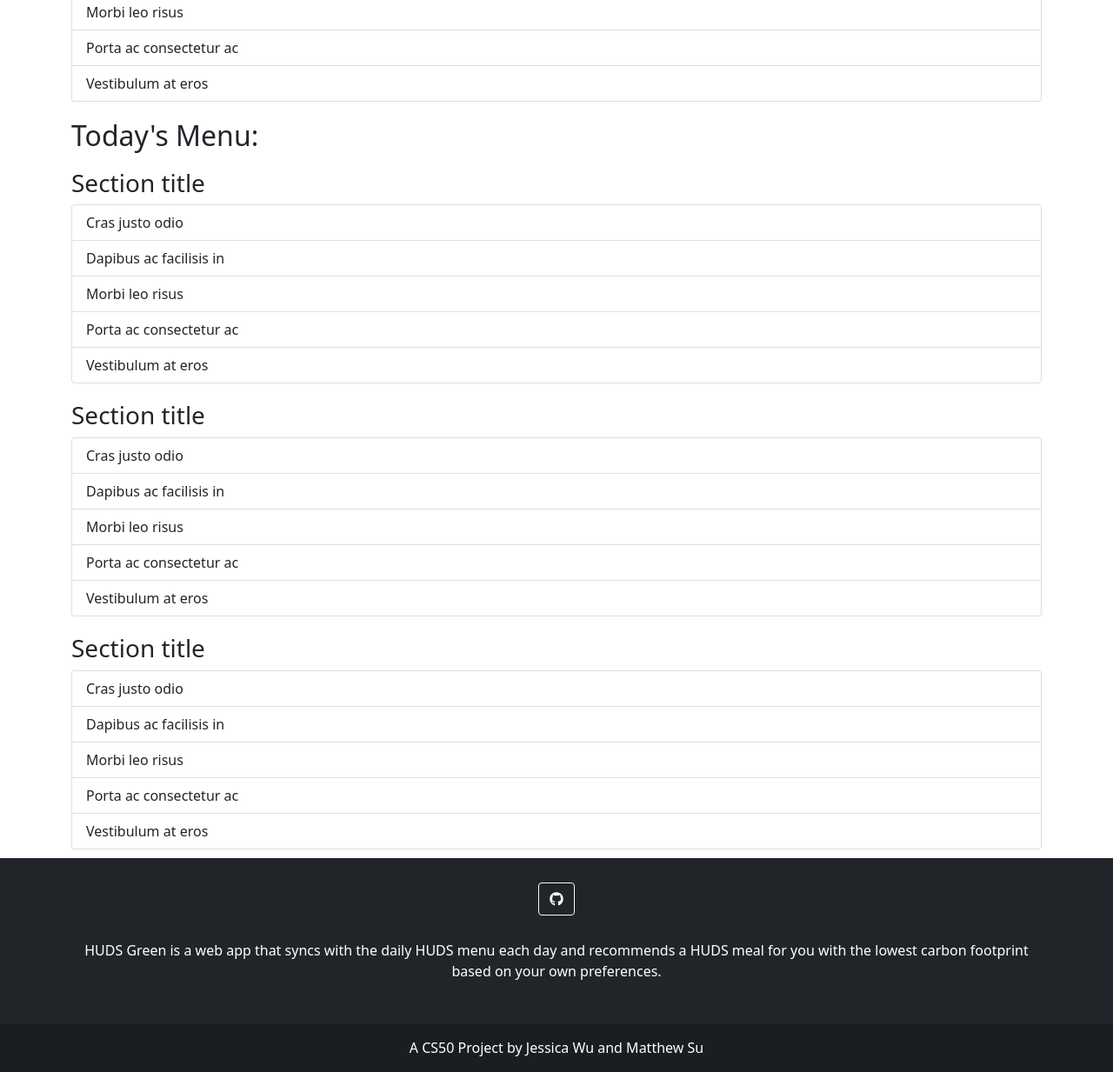
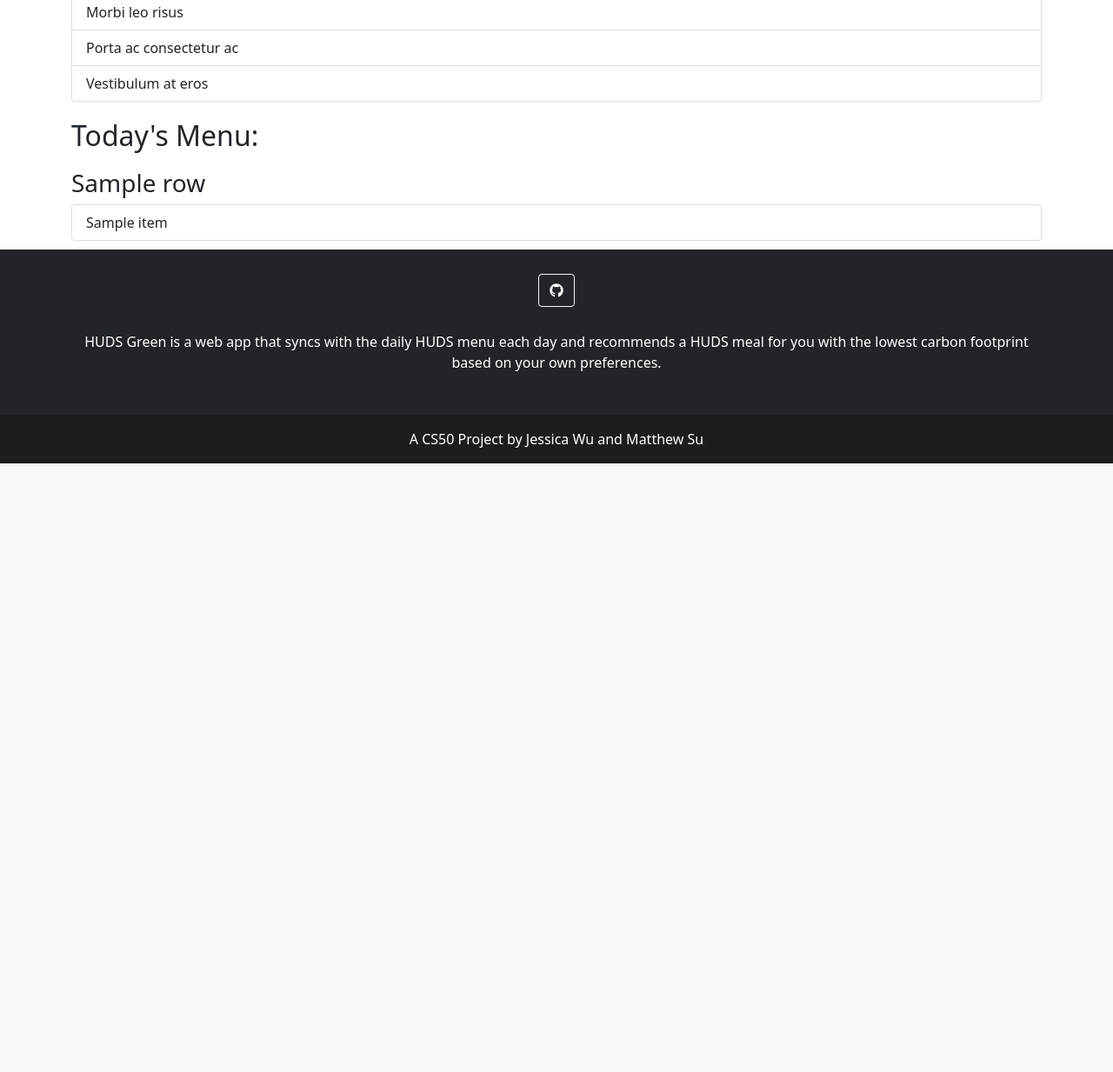
Before and after one commit to IsoPhoenix/huds-green, a Flask app: template templates/index.html in a window 1280 px wide. Shown: the part 527-1760 px from the top of the page at 87% size. After the commit the page ends 1060 px from the top, so only its background shows below. Run offline with Flask 2, Linux system fonts and the light colour scheme; the template is opened without the code that fills it: most values are stand-ins (such as "Sample title", 1, 10 or a date in 2020); some libraries are stand-ins or nearby versions.

Commit message:
menu display finished

```diff
--- a/app.py
+++ b/app.py
@@ -4,8 +4,27 @@
 # app.py
 from flask import Flask, request, jsonify, render_template, redirect
 import requests
+import pandas as pd
 
 app = Flask(__name__)
+
+def daily_menu_df(date):
+    url = "https://go.apis.huit.harvard.edu/ats/dining/v3/recipes?locationId=05&date={}".format(date)
+
+    payload={}
+    headers = {
+        'x-api-key': '8yikrfDnvJGbKKlz3pVPvAlANGPkTGza'
+    }
+
+    response = requests.request("GET", url, headers=headers, data=payload)
+
+    dataframe = pd.DataFrame.from_dict(response.json())
+
+    # print(response.json())
+
+    output = dataframe.loc[dataframe['Meal_Name'].str.contains("Lunch Entrees")]
+
+    return output
 
 @app.route('/getmsg/', methods=['GET'])
 def respond():
@@ -49,7 +68,17 @@
 # A welcome message to test our server
 @app.route('/')
 def index():
-    return render_template("index.html")
+
+    menu_df = daily_menu_df("12/13/2021")
+    grouped = menu_df.groupby("Menu_Category_Name")
+    grouped_lists = grouped["Recipe_Print_As_Name"].apply(list).reset_index()
+
+    grouped_lists = grouped_lists.replace("eNTREES", "Entrees")
+    grouped_lists = grouped_lists.replace("HALAL", "Halal")
+
+    grouped_lists = grouped_lists.iloc[::-1]
+
+    return render_template("index.html", menu=grouped_lists)
 
 @app.route("/decarbonize", methods=["GET", "POST"])
 def decarbonize():
@@ -59,21 +88,19 @@
         # Do stuff
         return redirect("/")
 
-@app.route("/test", methods=["GET"])
-def test():
-    url = "https://go.apis.huit.harvard.edu/ats/dining/v3/recipes"
+# @app.route("/test", methods=["GET"])
+# def test():
+#     url = "https://go.apis.huit.harvard.edu/ats/dining/v3/events?locationId=05&date=12/13/2021"
 
-    payload={}
-    headers = {
-        'x-api-key': '8yikrfDnvJGbKKlz3pVPvAlANGPkTGza'
-    }
+#     payload={}
+#     headers = {
+#         'x-api-key': '8yikrfDnvJGbKKlz3pVPvAlANGPkTGza'
+#     }
 
-    response = requests.request("GET", url, headers=headers, data=payload)
+#     response = requests.request("GET", url, headers=headers, data=payload)
 
-    print(response.text)
-    print(response.status_code)
-    print(response.json())
-    return redirect("/")
+#     print(response.json())
+#     return redirect("/")
 
 
 if __name__ == '__main__':
--- a/templates/index.html
+++ b/templates/index.html
@@ -29,36 +29,16 @@
     </div>
 
     <h2>Today's Menu:</h2>
+    {% for index, row in menu.iterrows() %}
     <div class="menu-section">
-        <h3>Section title</h3>
+        <h3>{{ row["Menu_Category_Name"] }}</h3>
         <ul class="list-group">
-            <li class="list-group-item">Cras justo odio</li>
-            <li class="list-group-item">Dapibus ac facilisis in</li>
-            <li class="list-group-item">Morbi leo risus</li>
-            <li class="list-group-item">Porta ac consectetur ac</li>
-            <li class="list-group-item">Vestibulum at eros</li>
+            {% for item in row["Recipe_Print_As_Name"] %}
+            <li class="list-group-item">{{ item }}</li>
+            {% endfor %}
         </ul>
     </div>
-    <div class="menu-section">
-        <h3>Section title</h3>
-        <ul class="list-group">
-            <li class="list-group-item">Cras justo odio</li>
-            <li class="list-group-item">Dapibus ac facilisis in</li>
-            <li class="list-group-item">Morbi leo risus</li>
-            <li class="list-group-item">Porta ac consectetur ac</li>
-            <li class="list-group-item">Vestibulum at eros</li>
-        </ul>
-    </div>
-    <div class="menu-section">
-        <h3>Section title</h3>
-        <ul class="list-group">
-            <li class="list-group-item">Cras justo odio</li>
-            <li class="list-group-item">Dapibus ac facilisis in</li>
-            <li class="list-group-item">Morbi leo risus</li>
-            <li class="list-group-item">Porta ac consectetur ac</li>
-            <li class="list-group-item">Vestibulum at eros</li>
-        </ul>
-    </div>
+    {% endfor %}
 
 
 </div>
```
